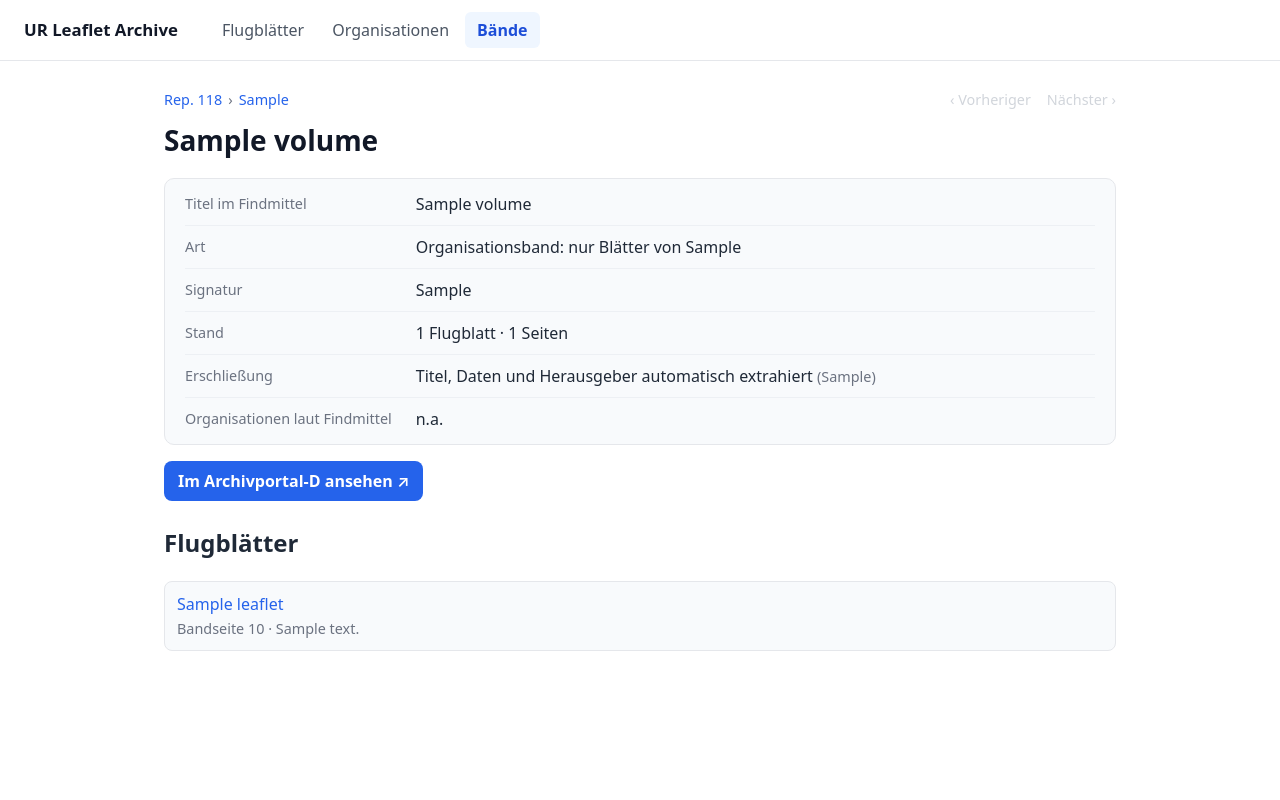
After one commit to woidveit02/UR_LeafletArchive, a FastAPI app: page /volumes/1 in a window 1280 px wide. The commit adds this page. Run offline with FastAPI, Linux system fonts and the light colour scheme; tables that the repository leaves empty hold one stand-in row (values such as "Sample post"); parts of the project's set-up code (start-up, migrations or seed data) failed here and were passed over.

Commit message:
feat: add volume overview with archive metadata
- volume list and pages with Findmittel data
- check data folder on container start
- README restructured, .env.example for setup

```diff
--- a/docker-compose.yml
+++ b/docker-compose.yml
@@ -6,6 +6,7 @@ services:
     environment:
       - LEAFLET_DATA_DIR=/app/data
       - LEAFLET_PDF_DIR=/data/pdfs
+      - LEAFLET_PDF_HOST_DIR=${LEAFLET_PDF_HOST_DIR:-}
     volumes:
       - ./src/backend:/app
       - ./src/frontend/templates:/app/app/templates
--- a/src/backend/app/app.py
+++ b/src/backend/app/app.py
@@ -1,8 +1,9 @@
 import logging
+import re
 from pathlib import Path
 
 from fastapi import FastAPI, HTTPException, Request
-from fastapi.responses import Response
+from fastapi.responses import FileResponse, RedirectResponse, Response
 from fastapi.staticfiles import StaticFiles
 from fastapi.templating import Jinja2Templates
 from starlette.exceptions import HTTPException as StarletteHTTPException
@@ -21,6 +22,29 @@ app = FastAPI(title="UR Leaflet Archive")
 BASE_DIR = Path(__file__).resolve().parent
 templates = Jinja2Templates(directory=BASE_DIR / "templates")
 app.mount("/static", StaticFiles(directory=BASE_DIR / "static"), name="static")
+
+
+def provenance(volume):
+    """'claude-sonnet-4.5, 22.09.2026' für automatisch erschlossene Bände."""
+    if not volume or not volume.meta_model:
+        return None
+    model = volume.meta_model.split("/")[-1]
+    try:
+        y, m, d = volume.meta_created.split("-")
+        return f"{model}, {d}.{m}.{y}"
+    except (AttributeError, ValueError):
+        return model
+
+
+def org_sort_key(org):
+    """Sortiert nach dem angezeigten Namen (voller Name vor Kürzel),
+    Umlaute wie ihre Grundbuchstaben."""
+    name = (org.full_name or org.name).casefold()
+    return name.translate(str.maketrans("äöüß", "aous"))
+
+
+def group_anchor(group):
+    return (group or "").lower().replace(" ", "-")
 
 
 @app.exception_handler(StarletteHTTPException)
@@ -117,9 +141,15 @@ def leaflet_detail(request: Request, leaflet_id: int):
     data = {
         'id': leaflet.id,
         'title': leaflet.title,
+        'volume_vz': volume.vz,
+        'provenance': provenance(volume),
+        'citation': ("Universitätsarchiv Regensburg, Rep. 118 Allgemeine "
+                     f"Flugblattsammlung, Nr. {volume.vz}, {pages}"),
         'prev_id': siblings[pos - 1] if pos > 0 else None,
         'next_id': siblings[pos + 1] if pos + 1 < len(siblings) else None,
         'volume': volume.label if volume else '',
+        'volume_title': volume.title if volume else '',
+        'volume_collection': volume.collection if volume else None,
         'date_text': leaflet.date_text,
         'date_type': leaflet.date_type,
         'doc_type': leaflet.doc_type,
@@ -151,11 +181,106 @@ def leaflet_page_image(leaflet_id: int, page_no: int, dpi: int = 110):
     return Response(content=png, media_type="image/png")
 
 
+def volume_status(volume, n_leaflets):
+    if n_leaflets:
+        noun = "Flugblatt" if n_leaflets == 1 else "Flugblätter"
+        return f"{n_leaflets} {noun}"
+    if volume.digitized:
+        return "digitalisiert"
+    return "nicht digitalisiert"
+
+
+@app.get("/volumes")
+def volume_list(request: Request):
+    logger.info('Opening volume list')
+
+    counts = {}
+    for (volume_id,) in session.query(Leaflet.volume_id):
+        counts[volume_id] = counts.get(volume_id, 0) + 1
+
+    rows = [{
+        'vz': v.vz,
+        'label': v.label,
+        'title': v.title,
+        'group': v.group,
+        'anchor': group_anchor(v.group),
+        'collection': v.collection,
+        'status': volume_status(v, counts.get(v.id, 0)),
+    } for v in session.query(Volume).order_by(Volume.vz)]
+
+    return templates.TemplateResponse(
+        request, "volume_list.html", {"volumes": rows})
+
+
+def volume_by_vz(vz):
+    volume = session.query(Volume).filter_by(vz=vz).first()
+    if volume is None:
+        raise HTTPException(404)
+    return volume
+
+
+@app.get("/volumes/{vz}")
+def volume_detail(request: Request, vz: int):
+    logger.info('Opening volume details')
+
+    volume = volume_by_vz(vz)
+    leaflets = session.query(Leaflet).filter_by(volume_id=volume.id) \
+        .order_by(Leaflet.start_page).all()
+    orgs = sorted((o for o in session.query(Organization)
+                   if volume.vz in (o.vz or [])), key=org_sort_key)
+
+    vzs = [row.vz for row in session.query(Volume.vz).order_by(Volume.vz)]
+    pos = vzs.index(volume.vz)
+
+    data = {
+        'prev_vz': vzs[pos - 1] if pos > 0 else None,
+        'next_vz': vzs[pos + 1] if pos + 1 < len(vzs) else None,
+        'label': volume.label,
+        'vz': volume.vz,
+        'group': volume.group,
+        'anchor': group_anchor(volume.group),
+        'title': volume.title,
+        'signature': volume.signature,
+        'portal_url': volume.portal_url,
+        'collection': volume.collection,
+        'n_pages': volume.n_pages,
+        'status': volume_status(volume, len(leaflets)),
+        'provenance': provenance(volume),
+        'organizations': orgs,
+        'leaflets': leaflets,
+    }
+
+    return templates.TemplateResponse(
+        request, "volume_details.html", {"volume": data})
+
+
+@app.get("/volumes/{vz}/{start_page}")
+def leaflet_permalink(vz: int, start_page: int):
+    volume = volume_by_vz(vz)
+    leaflet = session.query(Leaflet) \
+        .filter_by(volume_id=volume.id, start_page=start_page).first()
+    if leaflet is None:
+        raise HTTPException(404)
+    return RedirectResponse(f"/leaflets/{leaflet.id}")
+
+
+@app.get("/volumes/{vz}/images/{name}")
+def volume_image(vz: int, name: str):
+    volume = volume_by_vz(vz)
+    if not re.fullmatch(r"[0-9a-f]+_img\.(jpg|png)", name):
+        raise HTTPException(404)
+
+    path = pdf_service.PDF_DIR / volume.label / volume.stem / name
+    if not path.is_file():
+        raise HTTPException(404)
+    return FileResponse(path)
+
+
 @app.get("/organizations")
 def organization_list(request: Request):
     logger.info('Opening organization list')
 
-    organizations = session.query(Organization).all()
+    organizations = sorted(session.query(Organization), key=org_sort_key)
 
     leaflet_ids_by_org = {}
     issuer_rows = session.query(LeafletIssuer) \
@@ -188,14 +313,21 @@ def organization_detail(request: Request, org_id: str):
     leaflets = session.query(Leaflet) \
         .filter(Leaflet.id.in_(leaflet_ids)).all()
 
+    org_ids = [o.id for o in sorted(session.query(Organization), key=org_sort_key)]
+    pos = org_ids.index(org.id)
+    volumes = session.query(Volume).filter(Volume.vz.in_(org.vz or [])) \
+        .order_by(Volume.vz).all()
+
     data = {
         'id': org.id,
+        'prev_id': org_ids[pos - 1] if pos > 0 else None,
+        'next_id': org_ids[pos + 1] if pos + 1 < len(org_ids) else None,
         'name': org.name,
         'full_name': org.full_name,
         'type': org.type,
         'variants': org.variants,
         'jahre': org.jahre,
-        'vz': org.vz,
+        'volumes': volumes,
         'gnd_id': org.gnd_id,
         'notes': org.notes,
         'leaflets': leaflets,
--- a/src/frontend/static/styles.css
+++ b/src/frontend/static/styles.css
@@ -116,14 +116,16 @@ a:hover {
 }
 
 #leaflet-list,
-#organization-list {
+#organization-list,
+.volume-list {
     list-style: none;
     padding: 0;
     margin: 16px 0 0;
 }
 
 #leaflet-list li,
-#organization-list li {
+#organization-list li,
+.volume-list li {
     margin-bottom: 10px;
     padding: 10px 12px;
     background: #f8fafc;
@@ -131,7 +133,7 @@ a:hover {
     border-radius: 8px;
 }
 
-ul:not(#leaflet-list):not(#organization-list):not(.ocr-list) {
+ul:not(#leaflet-list):not(#organization-list):not(.volume-list):not(.ocr-list) {
     margin: 16px 0;
     padding: 16px 20px;
     background: #f8fafc;
@@ -233,44 +235,72 @@ button:hover {
     }
 }
 
-.leaflet-nav {
+.detail-nav {
     display: flex;
     justify-content: space-between;
     margin-bottom: 12px;
     font-size: 0.9em;
 }
 
-.leaflet-nav span {
+.detail-nav span {
     display: flex;
     gap: 16px;
 }
 
-.leaflet-nav .breadcrumb {
+.detail-nav .breadcrumb {
     gap: 6px;
     color: #6b7280;
 }
 
-.leaflet-nav .disabled {
+.detail-nav .disabled {
     color: #d1d5db;
 }
 
-.leaflet-meta {
+.meta-list {
     display: grid;
     grid-template-columns: max-content 1fr;
-    gap: 6px 20px;
     margin: 16px 0;
-    padding: 16px 20px;
+    padding: 4px 20px;
     background: #f8fafc;
     border: 1px solid #e5e7eb;
     border-radius: 10px;
 }
 
-.leaflet-meta dt {
-    color: #6b7280;
+.meta-list dt,
+.meta-list dd {
+    padding: 9px 0;
+    border-top: 1px solid #edf0f4;
 }
 
-.leaflet-meta dd {
+.meta-list dt:first-of-type,
+.meta-list dd:first-of-type {
+    border-top: none;
+}
+
+.meta-list dt {
+    padding-right: 24px;
+    color: #6b7280;
+    font-size: 0.9em;
+    line-height: 1.65;
+}
+
+.meta-list dd {
     margin: 0;
+    overflow-wrap: anywhere;
+}
+
+.button-link {
+    display: inline-block;
+    padding: 8px 14px;
+    border-radius: 8px;
+    background: #2563eb;
+    color: #ffffff;
+    font-weight: 600;
+}
+
+.button-link:hover {
+    background: #1d4ed8;
+    text-decoration: none;
 }
 
 .viewer-pages {
@@ -429,6 +459,14 @@ button:hover {
     font-style: italic;
 }
 
+.ocr-picture img {
+    display: block;
+    max-width: 100%;
+    max-height: 360px;
+    border: 1px solid #e5e7eb;
+    border-radius: 4px;
+}
+
 .page-divider {
     display: flex;
     align-items: center;
--- a/src/frontend/templates/404.html
+++ b/src/frontend/templates/404.html
@@ -4,6 +4,7 @@
     <meta charset="UTF-8">
     <title>Seite nicht gefunden</title>
     <link rel="stylesheet" href="{{ url_for('static', path='styles.css') }}">
+    <link rel="icon" type="image/svg+xml" href="{{ url_for('static', path='favicon.svg') }}">
 </head>
 
 <body>
--- a/src/frontend/templates/_navigation.html
+++ b/src/frontend/templates/_navigation.html
@@ -5,6 +5,7 @@
         <nav class="topnav" aria-label="Hauptnavigation">
             <a href="/leaflets" {% if path.startswith('/leaflets') %}class="active" aria-current="page"{% endif %}>Flugblätter</a>
             <a href="/organizations" {% if path.startswith('/organizations') %}class="active" aria-current="page"{% endif %}>Organisationen</a>
+            <a href="/volumes" {% if path.startswith('/volumes') %}class="active" aria-current="page"{% endif %}>Bände</a>
         </nav>
     </div>
 </header>
--- a/src/frontend/templates/index.html
+++ b/src/frontend/templates/index.html
@@ -4,6 +4,7 @@
     <meta charset="UTF-8">
     <title>UR Leaflet Archive</title>
     <link rel="stylesheet" href="{{ url_for('static', path='styles.css') }}">
+    <link rel="icon" type="image/svg+xml" href="{{ url_for('static', path='favicon.svg') }}">
 </head>
 
 <body>
--- a/src/frontend/templates/leaflet_list.html
+++ b/src/frontend/templates/leaflet_list.html
@@ -4,12 +4,13 @@
     <meta charset="UTF-8">
     <title>UR Leaflet Archive</title>
     <link rel="stylesheet" href="{{ url_for('static', path='styles.css') }}">
+    <link rel="icon" type="image/svg+xml" href="{{ url_for('static', path='favicon.svg') }}">
 </head>
 
 <body>
     {% include '_navigation.html' %}
 	<div class="app">
-		<h1>Flugblatt-Liste:</h1>
+		<h1>Flugblätter</h1>
         <ul id="leaflet-list">
             {% for leaflet in leaflets %}
             <li>
--- /dev/null
+++ b/src/frontend/templates/volume_details.html
@@ -0,0 +1,58 @@
+<!DOCTYPE html>
+<html lang="de">
+<head>
+    <meta charset="UTF-8">
+    <title>{{ volume.label }} – UR Leaflet Archive</title>
+    <link rel="stylesheet" href="{{ url_for('static', path='styles.css') }}">
+    <link rel="icon" type="image/svg+xml" href="{{ url_for('static', path='favicon.svg') }}">
+</head>
+
+<body>
+    {% include '_navigation.html' %}
+    <div class="app">
+        <nav class="detail-nav">
+            <span class="breadcrumb"><a href="/volumes">Rep. 118</a> › <a href="/volumes#{{ volume.anchor }}">{{ volume.group }}</a></span>
+            <span>
+                {% if volume.prev_vz %}<a href="/volumes/{{ volume.prev_vz }}">‹ Vorheriger</a>{% else %}<span class="disabled">‹ Vorheriger</span>{% endif %}
+                {% if volume.next_vz %}<a href="/volumes/{{ volume.next_vz }}">Nächster ›</a>{% else %}<span class="disabled">Nächster ›</span>{% endif %}
+            </span>
+        </nav>
+        <h1>{{ volume.label }}</h1>
+
+        <dl class="meta-list">
+            <dt>Titel im Findmittel</dt>
+            <dd>{{ volume.title }}</dd>
+            <dt>Art</dt>
+            <dd>{% if volume.collection %}Organisationsband: nur Blätter von {{ volume.collection }}{% else %}gemischter Band{% endif %}</dd>
+            <dt>Signatur</dt>
+            <dd>{{ volume.signature }}</dd>
+            <dt>Stand</dt>
+            <dd>{{ volume.status }}{% if volume.n_pages %} · {{ volume.n_pages }} Seiten{% endif %}</dd>
+            {% if volume.provenance %}
+            <dt>Erschließung</dt>
+            <dd>Titel, Daten und Herausgeber automatisch extrahiert <span class="meta">({{ volume.provenance }})</span></dd>
+            {% endif %}
+            <dt>Organisationen laut Findmittel</dt>
+            <dd>
+                {% for org in volume.organizations %}<a href="/organizations/{{ org.id }}">{% if org.full_name %}{{ org.full_name }} ({{ org.name }}){% else %}{{ org.name }}{% endif %}</a>{% if not loop.last %}<br>{% endif %}{% else %}n.a.{% endfor %}
+            </dd>
+        </dl>
+
+        {% if volume.portal_url %}
+        <p><a class="button-link" href="{{ volume.portal_url }}" target="_blank" rel="noopener">Im Archivportal-D ansehen ↗</a></p>
+        {% endif %}
+
+        {% if volume.leaflets %}
+        <h2>Flugblätter</h2>
+        <ul id="leaflet-list">
+            {% for leaflet in volume.leaflets %}
+            <li>
+                <a href="/leaflets/{{ leaflet.id }}">{{ leaflet.title if leaflet.title else '*kein Titel*' }}</a><br>
+                <span class="meta">{% if leaflet.start_page == leaflet.end_page %}Bandseite {{ leaflet.start_page }}{% else %}Bandseiten {{ leaflet.start_page }}–{{ leaflet.end_page }}{% endif %}{% if leaflet.date_text %} · {{ leaflet.date_text }}{% endif %}</span>
+            </li>
+            {% endfor %}
+        </ul>
+        {% endif %}
+    </div>
+</body>
+</html>
```
Also changed, not shown: data/volumes.json (added, +182 -0 lines), src/backend/app/database/fillDatabase.py (+78 -13 lines), src/backend/app/database/models.py (+13 -3 lines), src/backend/tests/test_data_dir.py (added, +43 -0 lines), src/backend/tests/test_db.py (+7 -1 lines), src/frontend/templates/leaflet_details.html (+16 -4 lines), src/frontend/templates/organization_details.html (+26 -11 lines), src/frontend/templates/organization_list.html (+6 -2 lines), src/frontend/templates/volume_list.html (added, +29 -0 lines), README.md, src/frontend/static/favicon.svg (added), 1 other file.
